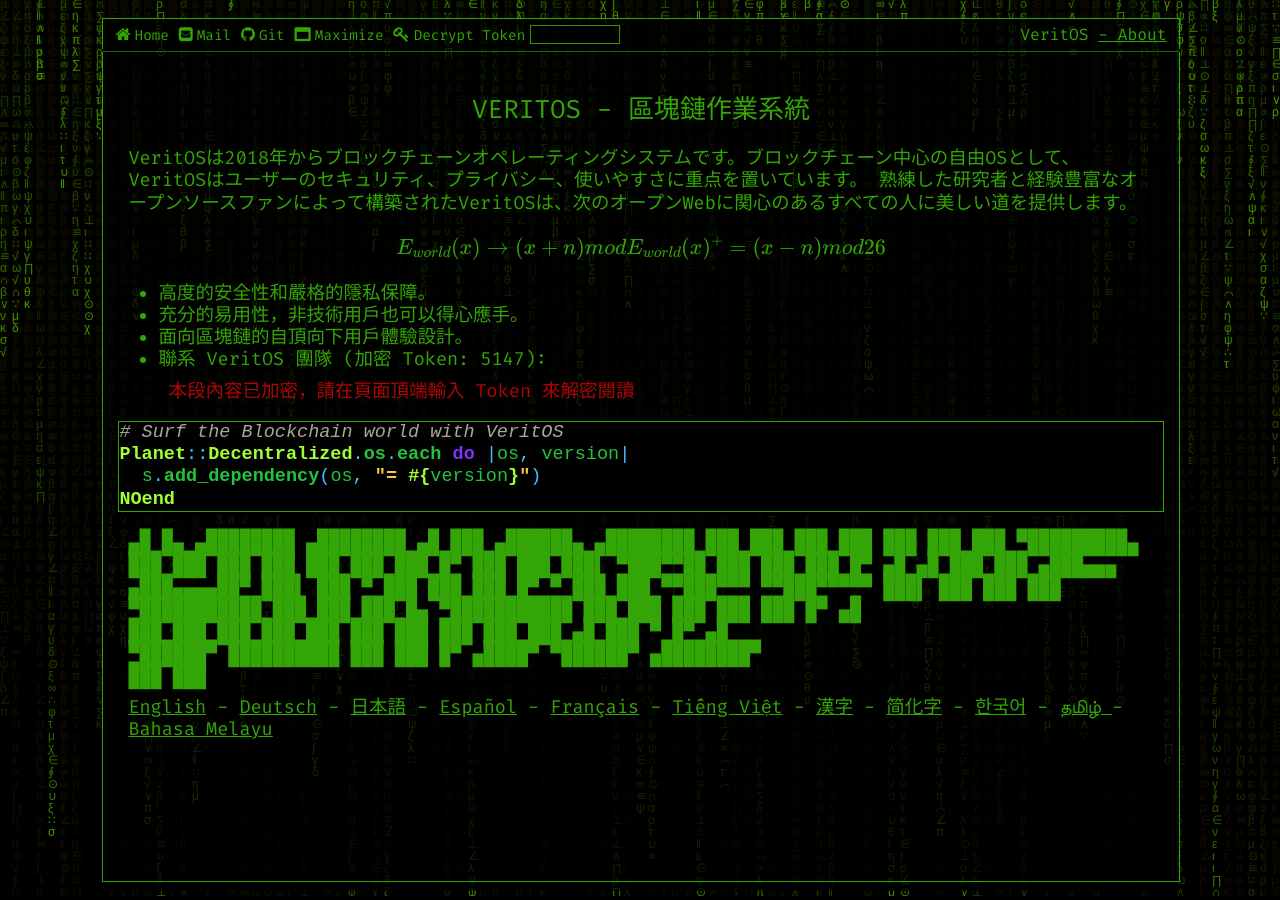
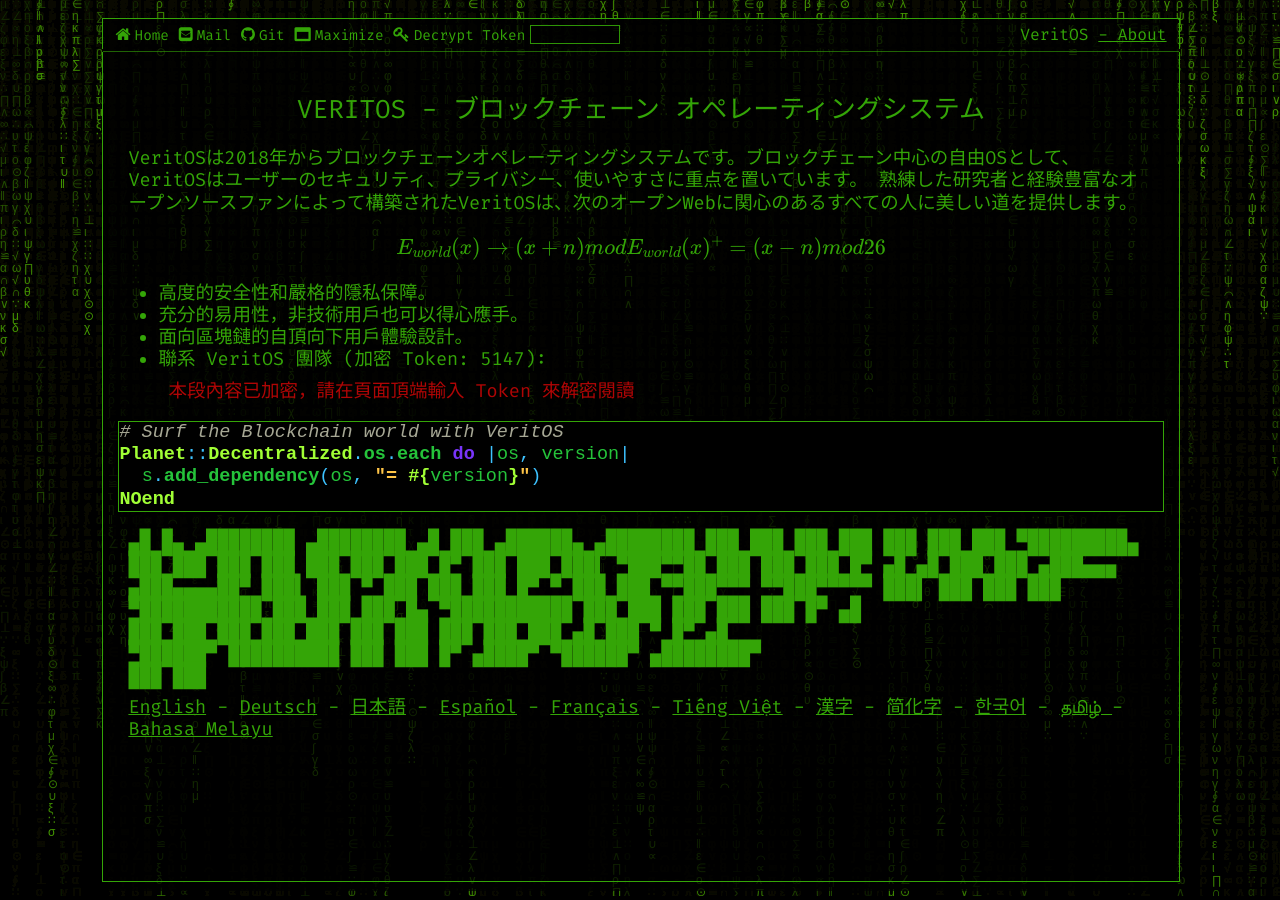
Before and after one commit to TheVeritOS/VeritOS.org, a Jekyll site: the page built from pages/ja.md, in a window 1280 px wide. Built offline with Jekyll 4.4.1, drawn with Linux system fonts in a browser that asks for light colours; formulas are drawn with MathJax 3.

Commit message:
update ja

```diff
--- a/pages/ja.md
+++ b/pages/ja.md
@@ -13,7 +13,7 @@ encrypted_text: true
 permalink: /ja
 ---
 
-# VeritOS - 區塊鏈作業系統
+# VeritOS - ブロックチェーン オペレーティングシステム
 
 VeritOSは2018年からブロックチェーンオペレーティングシステムです。ブロックチェーン中心の自由OSとして、VeritOSはユーザーのセキュリティ、プライバシー、使いやすさに重点を置いています。 熟練した研究者と経験豊富なオープンソースファンによって構築されたVeritOSは、次のオープンWebに関心のあるすべての人に美しい道を提供します。
 
```
